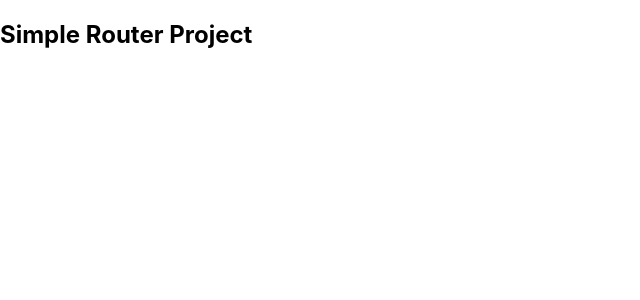
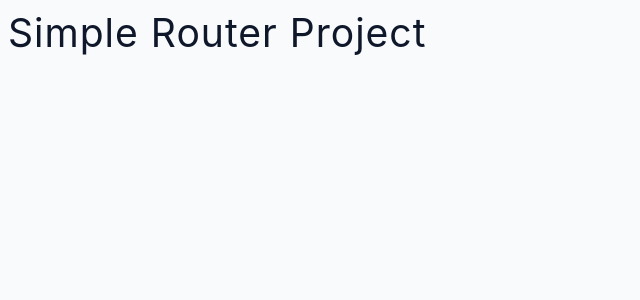
Before and after one commit to bisoladev/simple-router-project, a React (Create React App) app: page / in a window 1280 px wide. Shown: the top 300 px of the page, without its empty margins (0-640 px from the left). Built offline with nearby package versions, Linux system fonts and the light colour scheme.

Commit message:
Created global variables and styles

```diff
--- a/src/index.css
+++ b/src/index.css
@@ -1,13 +1,279 @@
-body {
-  margin: 0;
-  font-family: -apple-system, BlinkMacSystemFont, 'Segoe UI', 'Roboto', 'Oxygen',
-    'Ubuntu', 'Cantarell', 'Fira Sans', 'Droid Sans', 'Helvetica Neue',
-    sans-serif;
-  -webkit-font-smoothing: antialiased;
-  -moz-osx-font-smoothing: grayscale;
+*,
+::after,
+::before {
+  box-sizing: border-box;
+}
+/* fonts */
+/* @import url("https://fonts.googleapis.com/css2?family=Roboto:wght@400;500;600&family=Montserrat&display=swap"); */
+
+html {
+  font-size: 100%;
+} /*16px*/
+
+:root {
+  /* colors */
+  --primary-200: #c1beff;
+  --primary-500: #645cff;
+  --primary-700: #3c3799;
+
+  /* grey */
+  --grey-50: #f8fafc;
+  --grey-200: #e2e8f0;
+  --grey-400: #94a3b8;
+  --grey-500: #64748b;
+  --grey-900: #0f172a;
+  /* rest of the colors */
+  --white: #fff;
+  --red-light: #f8d7da;
+  --red-dark: #842029;
+  --green-light: #d1e7dd;
+  --green-dark: #0f5132;
+
+  /* fonts  */
+
+  --small-text: 0.875rem;
+  /* rest of the vars */
+  --backgroundColor: var(--grey-50);
+  --textColor: var(--grey-900);
+  --borderRadius: 0.25rem;
+  --letterSpacing: 1px;
+  --transition: 0.3s ease-in-out all;
+  --max-width: 1120px;
+
+  /* box shadow*/
+  --shadow-1: 0 1px 3px 0 rgba(0, 0, 0, 0.1), 0 1px 2px 0 rgba(0, 0, 0, 0.06);
+  --shadow-2: 0 4px 6px -1px rgba(0, 0, 0, 0.1),
+    0 2px 4px -1px rgba(0, 0, 0, 0.06);
+  --shadow-3: 0 10px 15px -3px rgba(0, 0, 0, 0.1),
+    0 4px 6px -2px rgba(0, 0, 0, 0.05);
 }
 
-code {
-  font-family: source-code-pro, Menlo, Monaco, Consolas, 'Courier New',
-    monospace;
+body {
+  background: var(--backgroundColor);
+  font-family: -apple-system, BlinkMacSystemFont, 'Segoe UI', Roboto, Oxygen,
+    Ubuntu, Cantarell, 'Open Sans', 'Helvetica Neue', sans-serif;
+  font-weight: 400;
+  line-height: 1.75;
+  color: var(--textColor);
 }
+
+p {
+  margin-bottom: 1.5rem;
+  max-width: 40em;
+}
+
+h1,
+h2,
+h3,
+h4,
+h5 {
+  margin: 0;
+  margin-bottom: 1.38rem;
+  font-family: var(--headingFont);
+  font-weight: 400;
+  line-height: 1.3;
+  text-transform: capitalize;
+  letter-spacing: var(--letterSpacing);
+}
+
+h1 {
+  margin-top: 0;
+  font-size: 3.052rem;
+}
+
+h2 {
+  font-size: 2.441rem;
+}
+
+h3 {
+  font-size: 1.953rem;
+}
+
+h4 {
+  font-size: 1.563rem;
+}
+
+h5 {
+  font-size: 1.25rem;
+}
+
+small,
+.text-small {
+  font-size: var(--small-text);
+}
+
+a {
+  text-decoration: none;
+}
+ul {
+  list-style-type: none;
+  padding: 0;
+}
+
+.img {
+  width: 100%;
+  display: block;
+  object-fit: cover;
+}
+/* buttons */
+
+.btn {
+  cursor: pointer;
+  color: var(--white);
+  background: var(--primary-500);
+  border: transparent;
+  border-radius: var(--borderRadius);
+  letter-spacing: var(--letterSpacing);
+  padding: 0.375rem 0.75rem;
+  box-shadow: var(--shadow-1);
+  transition: var(--transition);
+  text-transform: capitalize;
+  display: inline-block;
+}
+.btn:hover {
+  background: var(--primary-700);
+  box-shadow: var(--shadow-3);
+}
+.btn-hipster {
+  color: var(--primary-500);
+  background: var(--primary-200);
+}
+.btn-hipster:hover {
+  color: var(--primary-200);
+  background: var(--primary-700);
+}
+.btn-block {
+  width: 100%;
+}
+
+/* alerts */
+.alert {
+  padding: 0.375rem 0.75rem;
+  margin-bottom: 1rem;
+  border-color: transparent;
+  border-radius: var(--borderRadius);
+}
+
+.alert-danger {
+  color: var(--red-dark);
+  background: var(--red-light);
+}
+.alert-success {
+  color: var(--green-dark);
+  background: var(--green-light);
+}
+/* form */
+
+.form {
+  width: 90vw;
+  max-width: 400px;
+  background: var(--white);
+  border-radius: var(--borderRadius);
+  box-shadow: var(--shadow-2);
+  padding: 2rem 2.5rem;
+  margin: 3rem 0;
+}
+.form-label {
+  display: block;
+  font-size: var(--small-text);
+  margin-bottom: 0.5rem;
+  text-transform: capitalize;
+  letter-spacing: var(--letterSpacing);
+}
+.form-input,
+.form-textarea {
+  width: 100%;
+  padding: 0.375rem 0.75rem;
+  border-radius: var(--borderRadius);
+  background: var(--backgroundColor);
+  border: 1px solid var(--grey-200);
+}
+
+.form-row {
+  margin-bottom: 1rem;
+}
+
+.form-textarea {
+  height: 7rem;
+}
+::placeholder {
+  font-family: inherit;
+  color: var(--grey-400);
+}
+.form-alert {
+  color: var(--red-dark);
+  letter-spacing: var(--letterSpacing);
+  text-transform: capitalize;
+}
+/* alert */
+
+@keyframes spinner {
+  to {
+    transform: rotate(360deg);
+  }
+}
+.form h5 {
+  text-align: center;
+}
+.form .btn {
+  margin-top: 0.5rem;
+}
+.loading {
+  width: 6rem;
+  height: 6rem;
+  border: 5px solid var(--grey-400);
+  border-radius: 50%;
+  border-top-color: var(--primary-500);
+  animation: spinner 0.6s linear infinite;
+}
+.loading {
+  margin: 0 auto;
+}
+/* title */
+
+.title {
+  text-align: center;
+}
+
+.title-underline {
+  background: var(--primary-500);
+  width: 7rem;
+  height: 0.25rem;
+  margin: 0 auto;
+  margin-top: -1rem;
+}
+
+.section {
+  padding: 2rem 0;
+  width: 90vw;
+  max-width: var(--max-width);
+  margin: 0 auto;
+}
+
+.navbar {
+  width: 90vw;
+  max-width: var(--max-width);
+  margin: 0 auto;
+  display: flex;
+  gap: 1rem;
+}
+
+.link {
+  color: var(--grey-500);
+}
+
+.active {
+  color: var(--primary-500);
+}
+.products article {
+  margin-bottom: 1rem;
+}
+
+.products h5 {
+  margin-bottom: 0;
+}
+
+.product img {
+  width: 200px;
+  height: 150px;
+}
```
